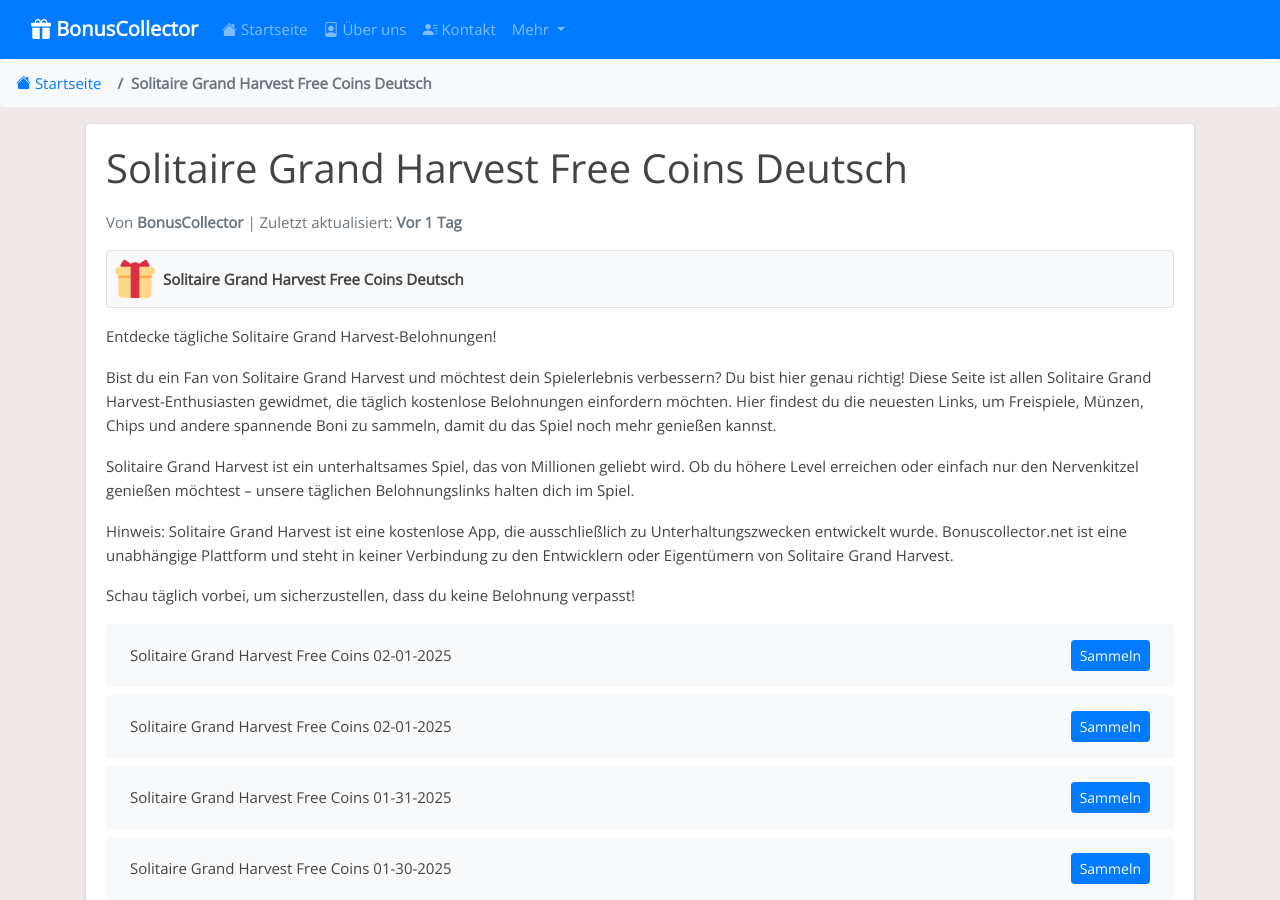
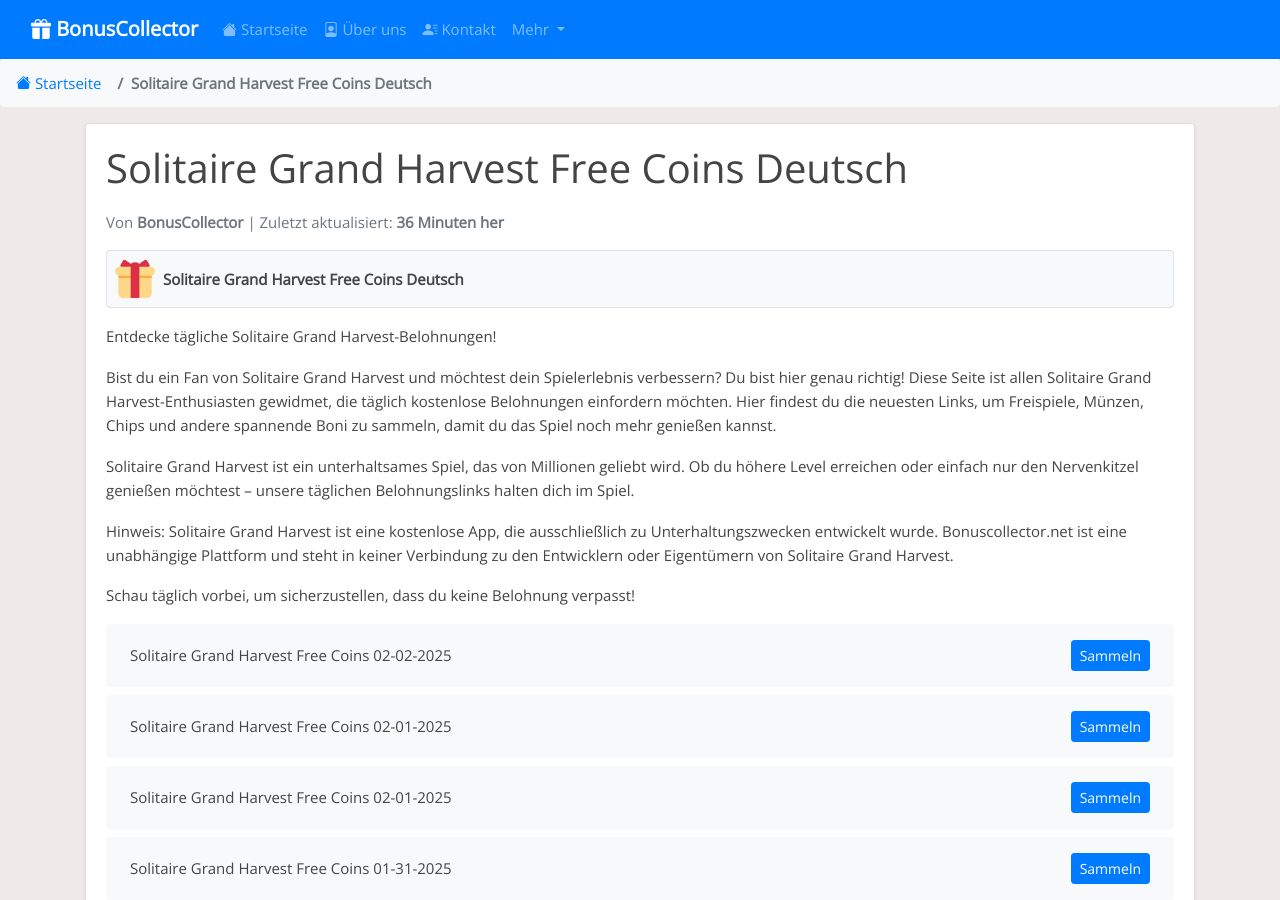
Before and after one commit to Prollad99/bs-de, a Jekyll site: the page built from _posts/2025-01-18-solitaire-grand-harvest.md, in a window 1280 px wide and 900 px high. Built offline with Jekyll 4.4.1, drawn with Linux system fonts in a browser that asks for light colours; some of the changed text lies outside the part shown.

Commit message:
Aktualisiere solitaire-grand-harvest-Belohnungslinks, Inhalte und Änderungsdatum

```diff
--- a/_data/include_files.yml
+++ b/_data/include_files.yml
@@ -2,7 +2,7 @@
   last_modified: 2025-02-02 12:25:44
 
 solitaire-grand-harvest.html:
-  last_modified: 2025-02-01 13:15:33
+  last_modified: 2025-02-02 13:35:28
 
 match-masters.html:
   last_modified: 2025-02-02 05:14:18
--- a/_includes/solitaire-grand-harvest.html
+++ b/_includes/solitaire-grand-harvest.html
@@ -1,4 +1,8 @@
 <ul class="list-group mt-3 mb-4">
+  <li class="list-group-item d-flex justify-content-between align-items-center">
+    <span>Solitaire Grand Harvest Free Coins 02-02-2025</span>
+    <a href="https://grandharvest.onelink.me/CT7t/vuaaeii2" class="btn btn-primary btn-sm">Sammeln</a>
+  </li>
   <li class="list-group-item d-flex justify-content-between align-items-center">
     <span>Solitaire Grand Harvest Free Coins 02-01-2025</span>
     <a href="https://grandharvest.onelink.me/CT7t/cgvjji91" class="btn btn-primary btn-sm">Sammeln</a>
@@ -395,8 +399,4 @@
     <span>Solitaire Grand Harvest Free Coins 01-18-2025</span>
     <a href="https://grandharvest.onelink.me/CT7t/ydqmvoxm" class="btn btn-primary btn-sm">Sammeln</a>
   </li>
-  <li class="list-group-item d-flex justify-content-between align-items-center">
-    <span>Solitaire Grand Harvest Free Coins 01-18-2025</span>
-    <a href="https://grandharvest.onelink.me/CT7t/g9btauk4" class="btn btn-primary btn-sm">Sammeln</a>
-  </li>
 </ul>
```
Also changed, not shown: links-json/solitaire-grand-harvest.json (+4 -4 lines).
